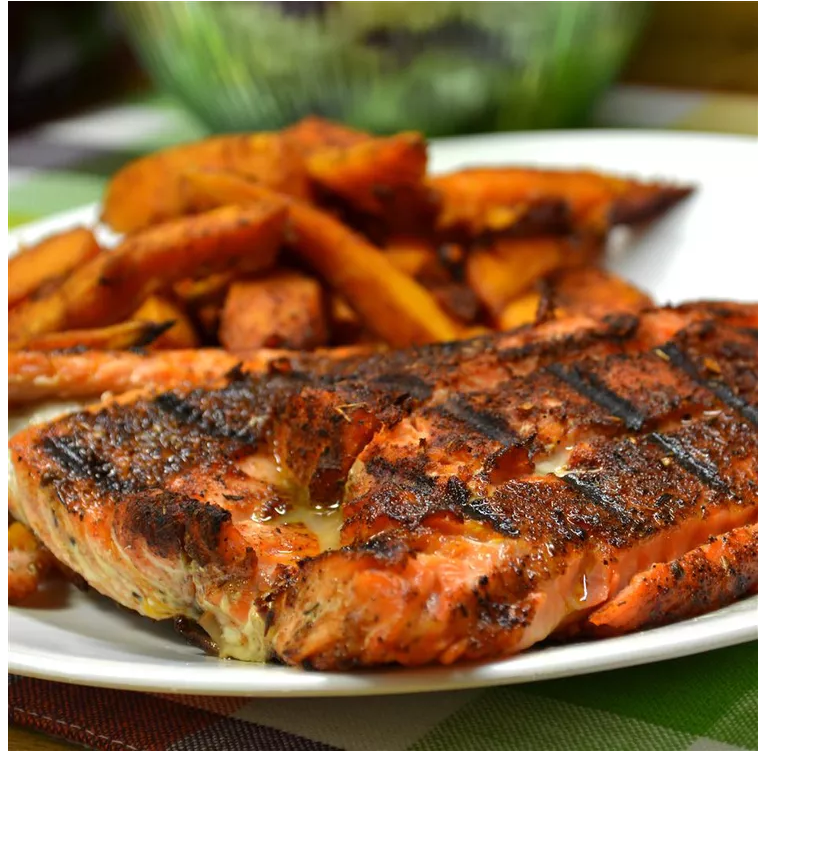
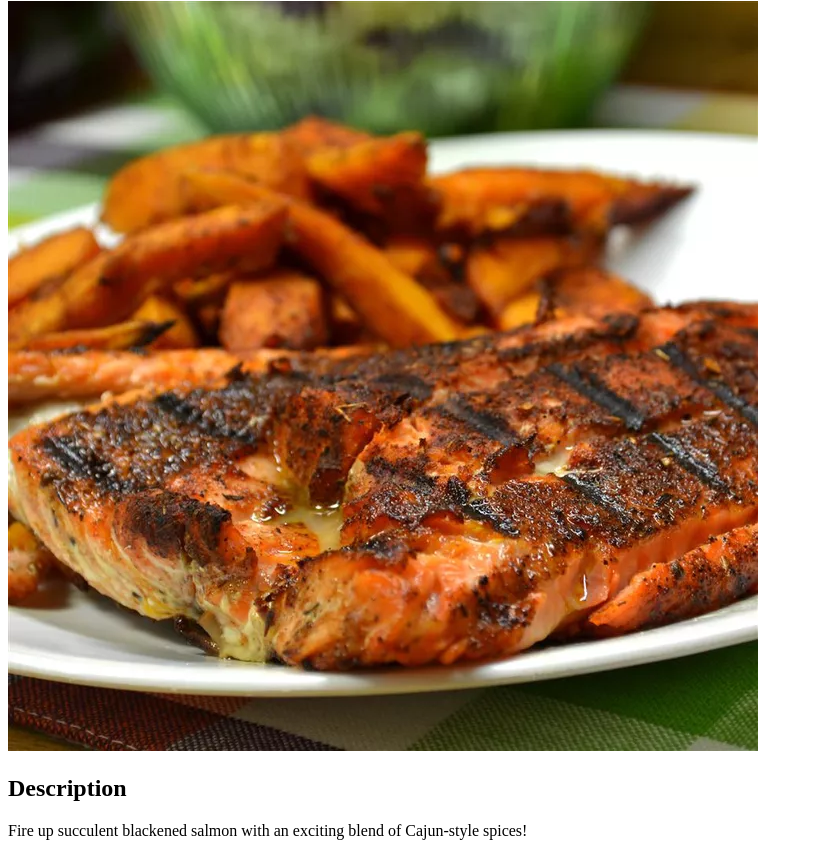
Before and after one commit to adithya-s-sekhar/odin-recipes, a plain HTML site: page recipes/blackened-salmon-fillets.html in a window 1280 px wide. Shown: the part 79-935 px from the top of the page, without its empty margins (0-813 px from the left). Before the commit the page ends 842 px from the top, so only its background shows below. Drawn offline with Linux system fonts and the light colour scheme.

Commit message:
blackened-salmon-fillets: add description

```diff
--- a/recipes/blackened-salmon-fillets.html
+++ b/recipes/blackened-salmon-fillets.html
@@ -7,5 +7,7 @@
     <body>
         <h1>Blackened Salmon Fillets</h1>
         <img src="blackened-salmon-fillets.webp">
+        <h2>Description</h2>
+        <p>Fire up succulent blackened salmon with an exciting blend of Cajun-style spices!</p>
     </body>
 </html>
```
